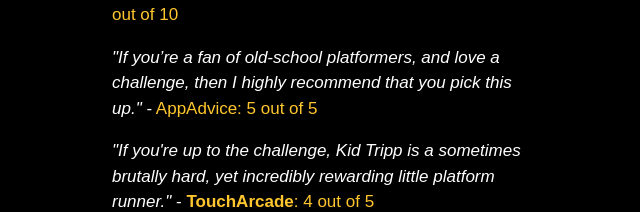
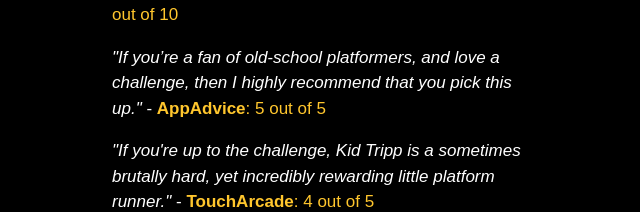
Before and after one commit to pixelpowa/pixelpowa.github.io, a Jekyll site: the page built from games.html, in a window 1280 px wide. Shown: the part 878-1090 px from the top of the page, without its empty margins (318-958 px from the left). Built offline with Jekyll 4.4.1, drawn with Linux system fonts in a browser that asks for light colours; some web fonts are replaced; grey boxes are pictures that could not be loaded.

Commit message:
Minor changes

```diff
--- a/games.html
+++ b/games.html
@@ -13,7 +13,7 @@
 
     <p><i>"If you're looking for a lighthearted, challenging afternoon of fun, look no further than Kid Tripp. It not only offers up a charming world that feels familiar, yet different, but it also puts your platforming skills to the test with pixel-perfect touch controls."</i> - <a href='http://www.destructoid.com/review-kid-tripp-259323.phtml'><b>Destructoid</b>: 8 out of 10</a></p>
 
-    <p><i>"If you’re a fan of old-school platformers, and love a challenge, then I highly recommend that you pick this up."</i> - <a href='http://appadvice.com/review/quickadvice-kid-tripp'>AppAdvice: 5 out of 5</a></p>
+    <p><i>"If you’re a fan of old-school platformers, and love a challenge, then I highly recommend that you pick this up."</i> - <a href='http://appadvice.com/review/quickadvice-kid-tripp'><b>AppAdvice</b>: 5 out of 5</a></p>
 
     <p><i>"If you're up to the challenge, Kid Tripp is a sometimes brutally hard, yet incredibly rewarding little platform runner."</i> - <a href='http://toucharcade.com/2013/08/03/kid-tripp-review/'><b>TouchArcade</b>: 4 out of 5</a></p>
 
```
